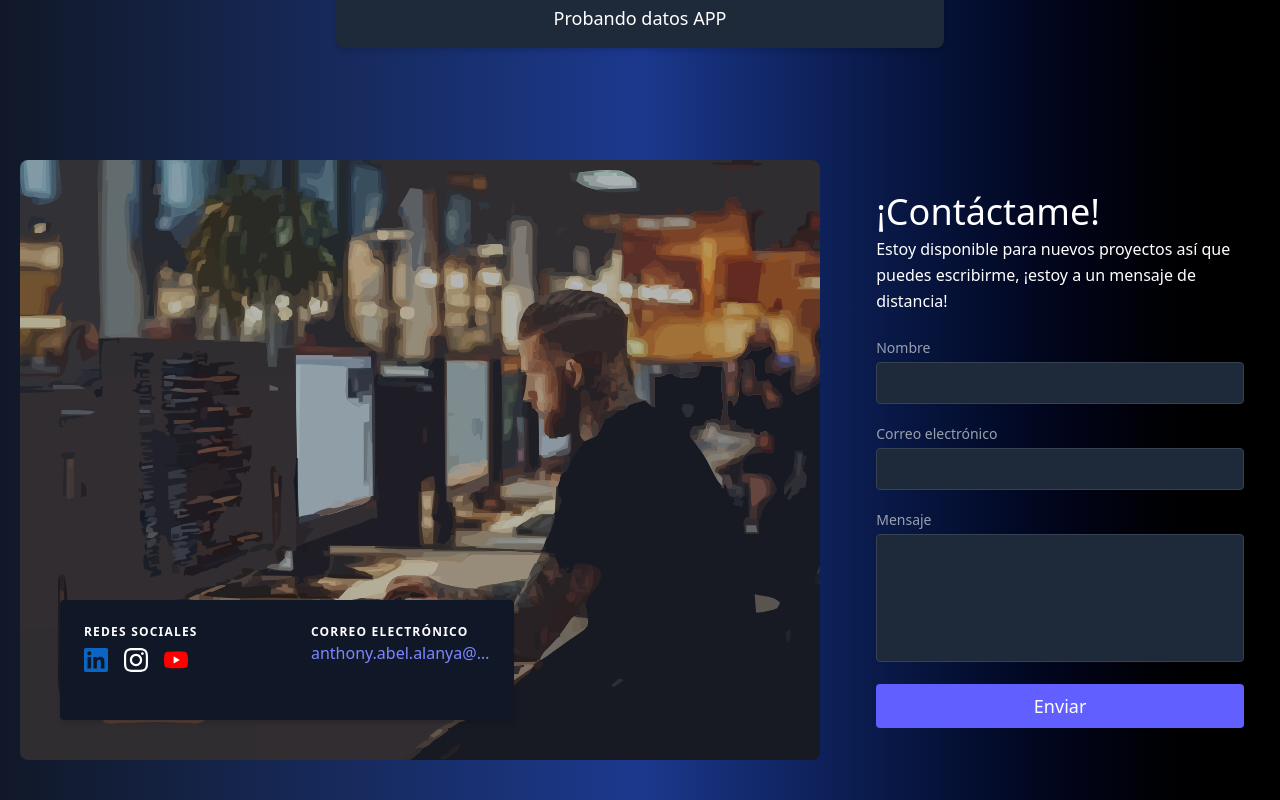
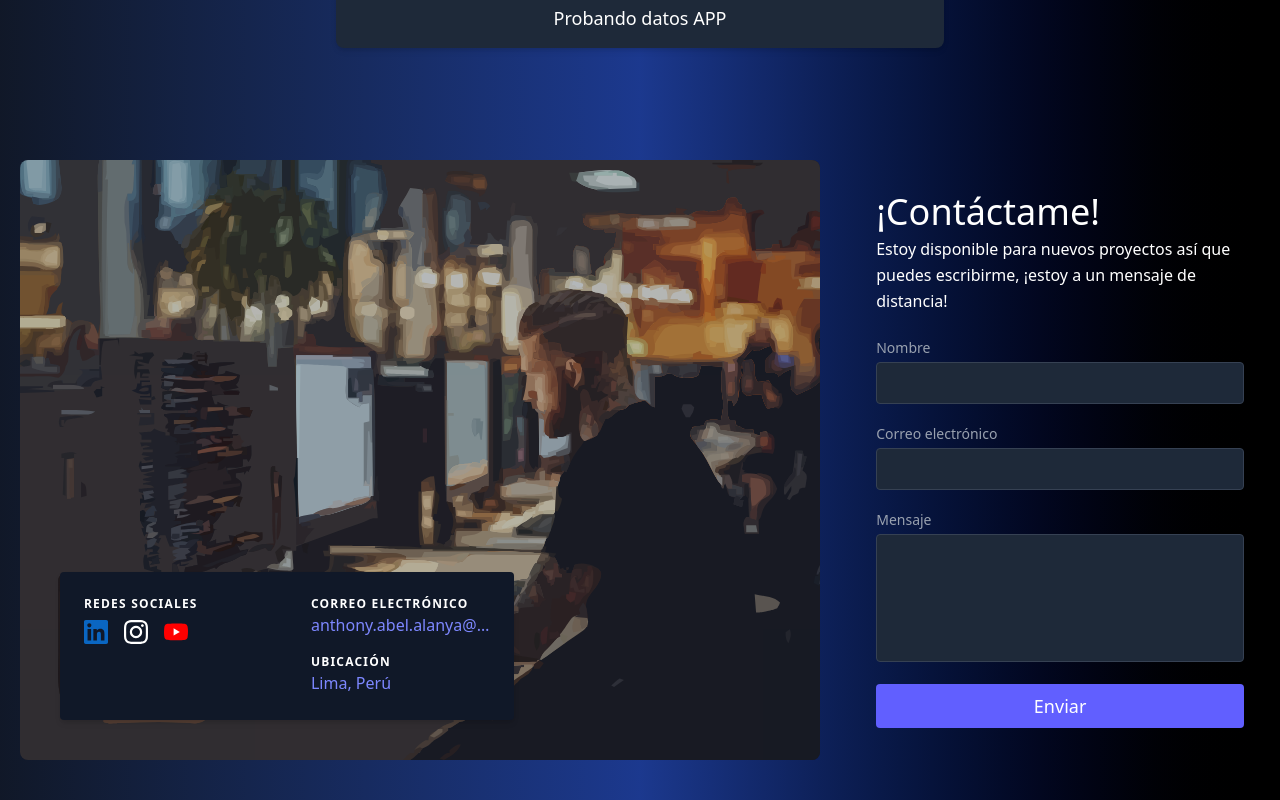
Before and after one commit to thoonidev/my-portfolio, a React (Vite) app: page / in a window 1280 px wide. Shown: the part 2992-3792 px from the top of the page. Built offline with nearby package versions, Linux system fonts and the light colour scheme.

Commit message:
Add location information to Contact component

```diff
--- a/src/components/Contact.jsx
+++ b/src/components/Contact.jsx
@@ -131,6 +131,10 @@ export default function Contact() {
               >
                 anthony.abel.alanya@gmail.com
               </a>
+              <h2 className="title-font font-semibold text-white tracking-widest text-xs mt-4">
+              UBICACIÓN
+              </h2>
+              <p className="text-indigo-400 leading-relaxed">Lima, Perú</p>
             </div>
           </div>
         </div>
```
